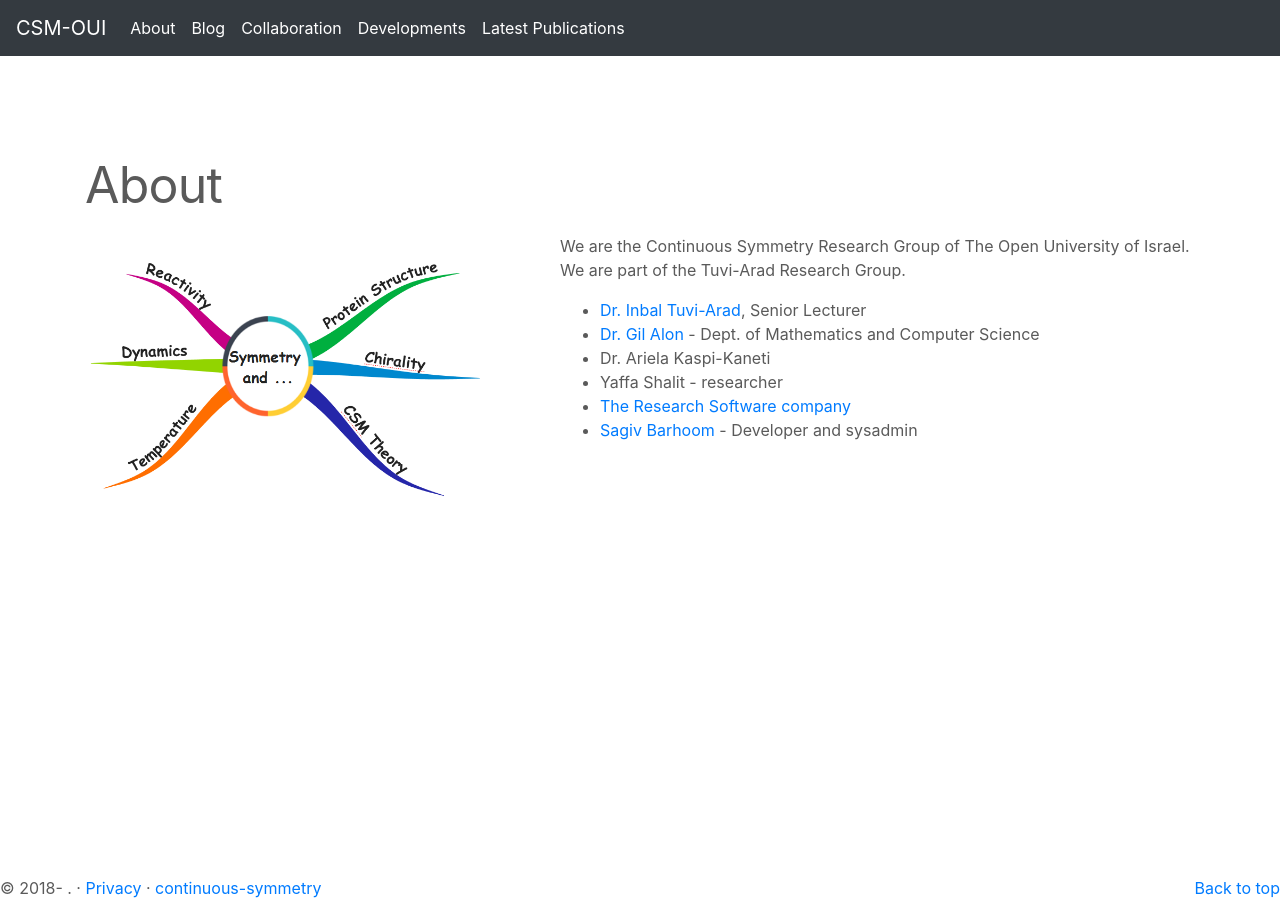
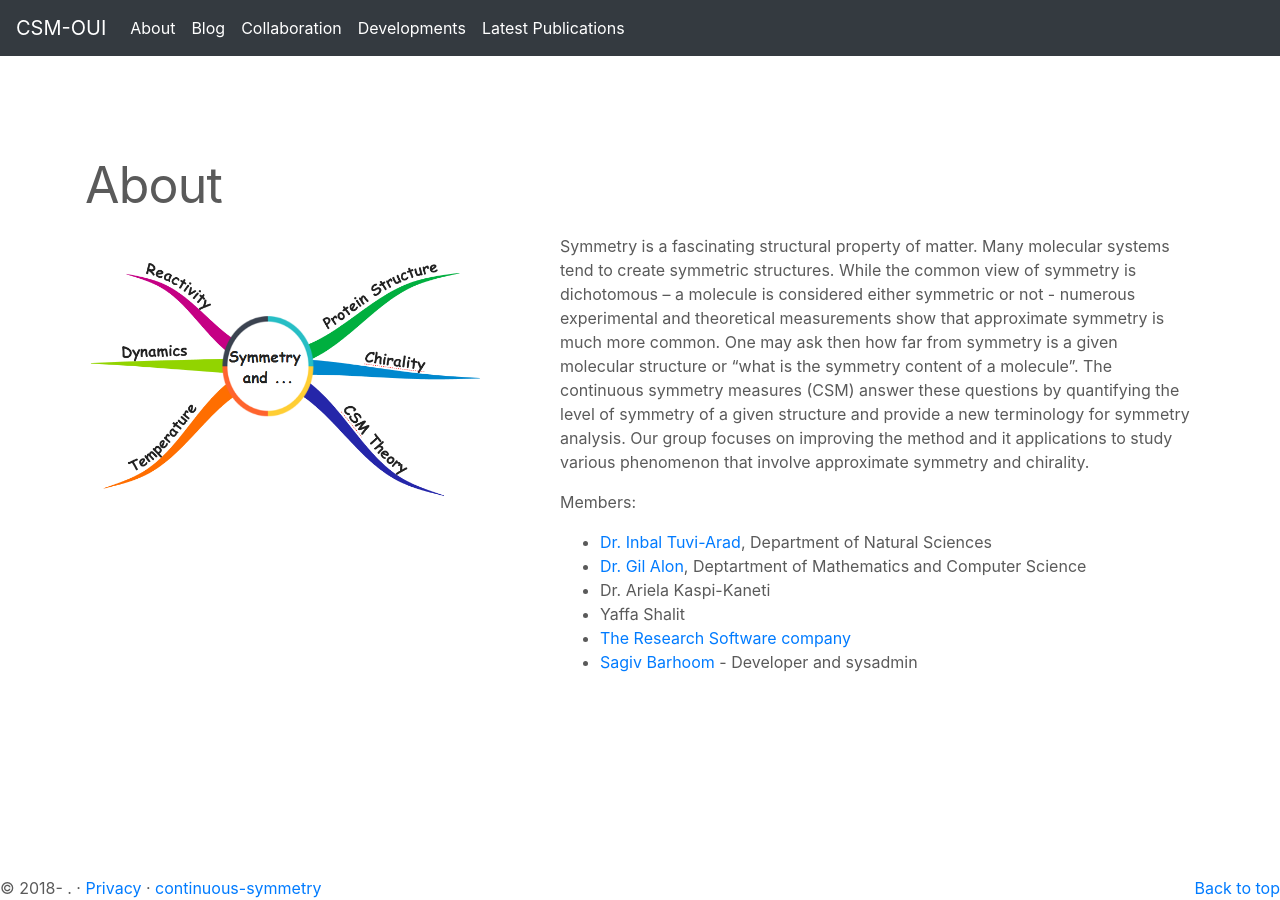
Before and after one commit to continuous-symmetry/our_research_group, a Jekyll site: the page built from about.md, in a window 1280 px wide. Built offline with Jekyll 4.4.1, drawn with Linux system fonts in a browser that asks for light colours.

Commit message:
Update about.md

```diff
--- a/about.md
+++ b/about.md
@@ -5,13 +5,12 @@ image: "/images/Symmetry-research.png"
 permalink: "/about/"
 ---
 
-We are the Continuous Symmetry Research Group of The Open University of Israel.
-We are part of the Tuvi-Arad Research Group.
+Symmetry is a fascinating structural property of matter. Many molecular systems tend to create symmetric structures. While the common view of symmetry is dichotomous – a molecule is considered either symmetric or not - numerous experimental and theoretical measurements show that approximate symmetry is much more common. One may ask then how far from symmetry is a given molecular structure or "what is the symmetry content of a molecule". The continuous symmetry measures (CSM) answer these questions by quantifying the level of symmetry of a given structure and provide a new terminology for symmetry analysis. Our group focuses on improving the method and it applications to study various phenomenon that involve approximate symmetry and chirality.
 
-
-* [Dr. Inbal Tuvi-Arad](https://www.openu.ac.il/en/personalsites/InbalTuviArad.aspx), Senior Lecturer
-* [Dr. Gil Alon](https://www.openu.ac.il/personal_sites/gil-alon/) - Dept. of Mathematics and Computer Science
+Members:
+* [Dr. Inbal Tuvi-Arad](https://www.openu.ac.il/en/personalsites/InbalTuviArad.aspx), Department of Natural Sciences
+* [Dr. Gil Alon](https://www.openu.ac.il/personal_sites/gil-alon/), Deptartment of Mathematics and Computer Science
 * Dr. Ariela Kaspi-Kaneti
-* Yaffa Shalit - researcher
+* Yaffa Shalit
 * [The Research Software company](http://www.chelem.co.il/)
 * [Sagiv Barhoom](https://github.com/sagivba) - Developer and sysadmin
```
